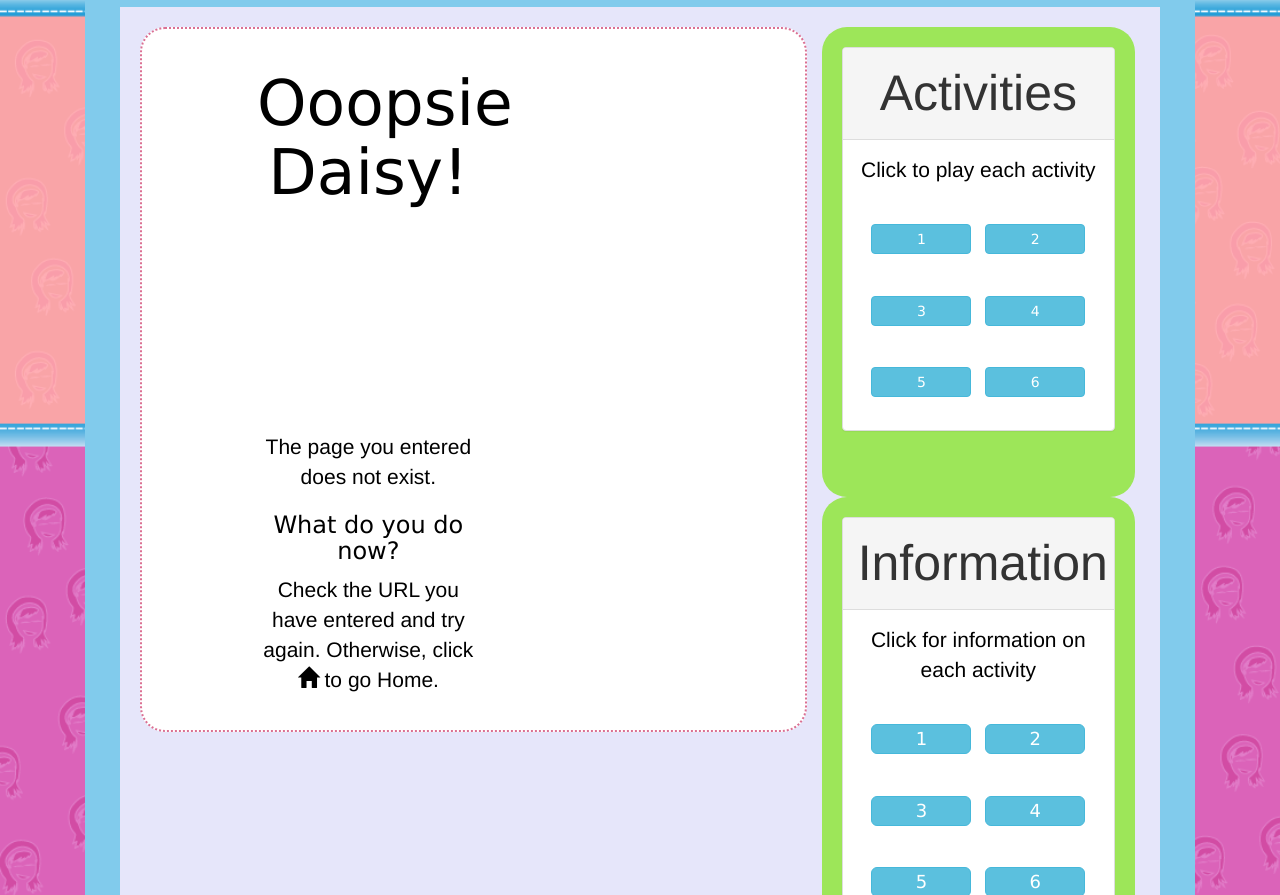
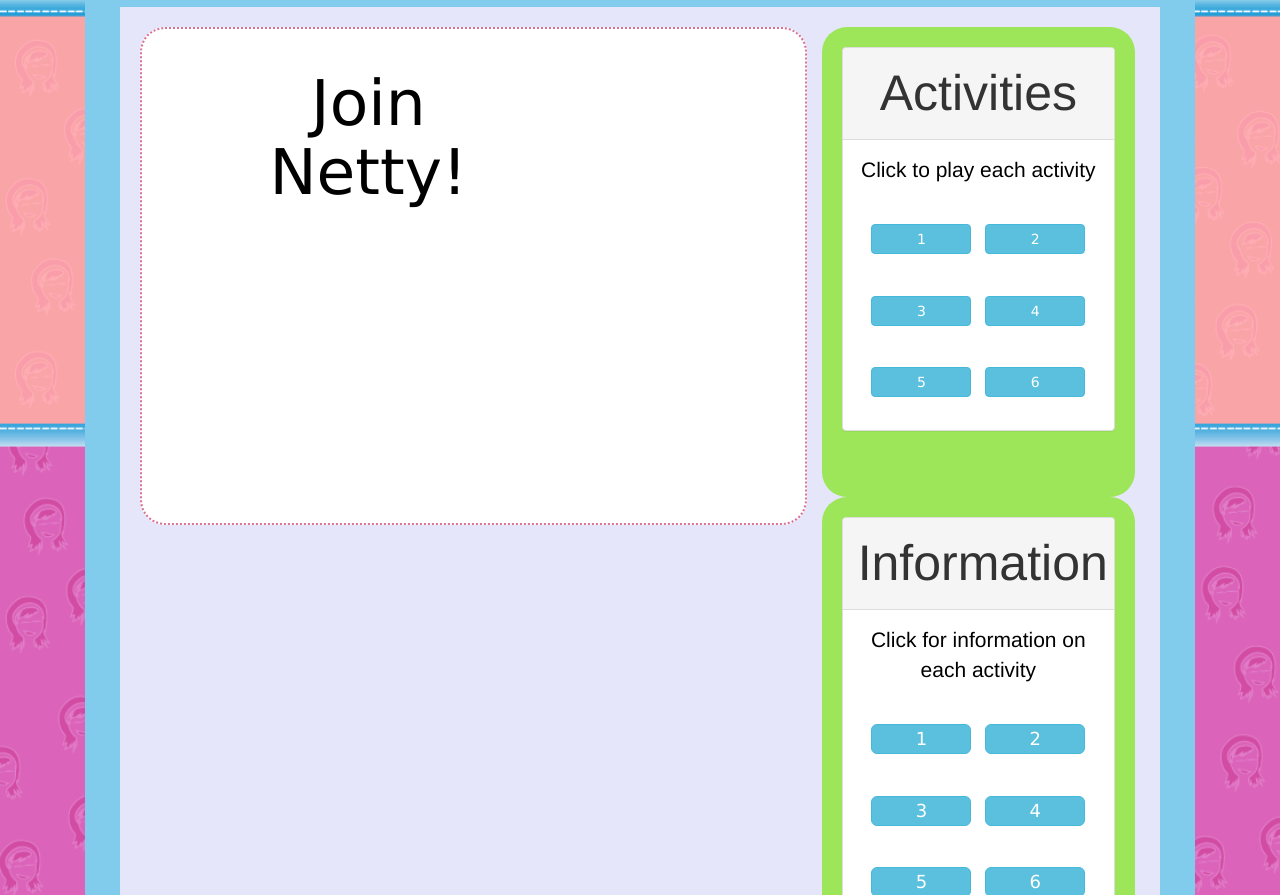
Before and after one commit to jgheraghty/Cyber-Netty, a plain HTML site: page join.html in a window 1280 px wide. Shown: the part 335-1230 px from the top of the page. Drawn offline with nearby package versions, Linux system fonts and the light colour scheme; a script that the page names is missing.

Commit message:
Join page added with login and sign up function

```diff
--- a/404.html
+++ b/join.html
@@ -81,7 +81,7 @@
                         </ul>
                         <ul class="nav navbar-nav navbar-right">
                             <li>
-                                <a href="auth.html">Join Netty
+                                <a href="join.html">Join Netty
                                     <!--<span id="authentication" class="glyphicon glyphicon-user user"></span>-->
                                 </a>
                             </li>
@@ -105,19 +105,14 @@
                             <div class="col-sm-8 main">
                                 <div id="home" class="main-about">
                                     <div>
-                                        <h1>Ooopsie Daisy!</h1>
+                                        <h1>Join Netty!</h1>
                                     </div>
                                     <br/>
-
-                                    <br/>
-                                    <br/>
+                                    <br>
+                                    <br>
+                                    <br>
                                     <div>
-                                        <p>The page you entered does not exist.</p>
-                                        <h3>What do you do now?</h3>
-                                        <p>Check the URL you have entered and try again. Otherwise, click <span class="glyphicon glyphicon-home"></span> to go Home.
-                                        </p>
-
-
+                                        <div class="authentication" id="firebaseui-auth-container"></div>
                                     </div>
                                 </div>
                             </div>
```
Also changed, not shown: index.html (+1 -1 lines).
